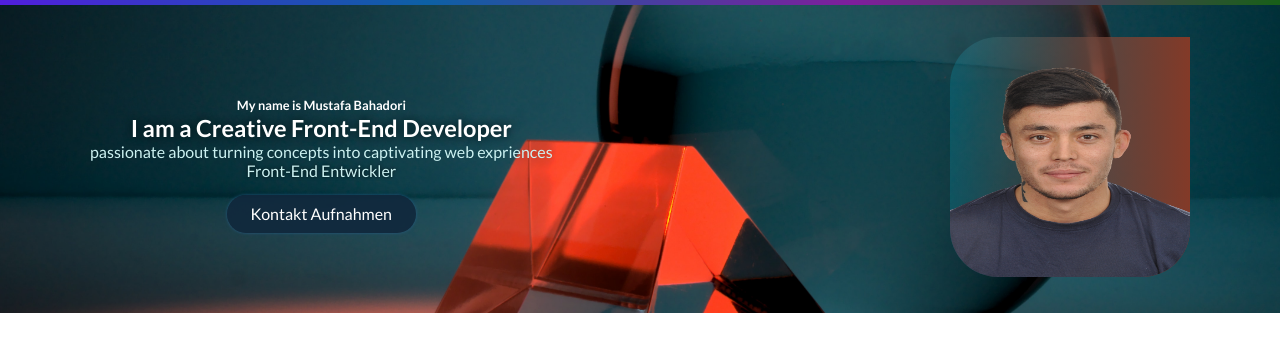
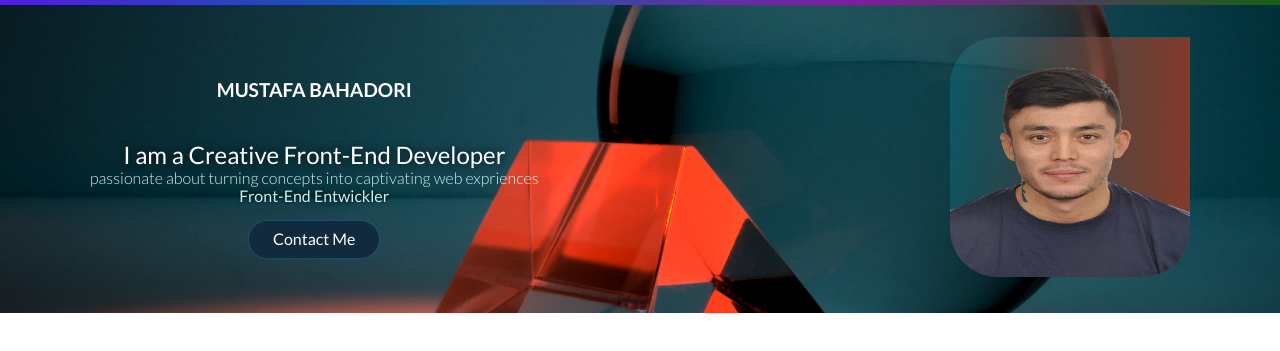
Before and after one commit to 0xClear/Portfolio, a plain HTML site: page index.html in a window 1280 px wide. Shown: the part 67-418 px from the top of the page. Drawn offline with Linux system fonts and the light colour scheme.

Commit message:
hero section v1.6.0

```diff
--- a/css/main.css
+++ b/css/main.css
@@ -113,30 +113,33 @@ html{
     display: block;
     background: linear-gradient(to left, #833a28, #08b1cf38);
     background-position: 50% 50%;
-    height: 8rem;
-    width: 8rem;
-    border-radius: 50%;
+    height: 10rem;
+    width: 10rem;
+    border-radius: 3rem 3rem 3rem 3rem;
     margin: 0px auto;
 }
 .header__me-name{
     color: var(--text-color);
     text-align: center;
-    margin-bottom: 0.1rem;
-    font-size: 0.8rem;
+    margin-bottom: 1.5rem;
+    font-size: 1.2rem;
+    text-transform: uppercase;
     font-weight: 600;
 }
 .header__me-doing{
     color: var(--text-color);
-    margin-top: 0px;
-    line-height: 1.8rem;
+    margin-top: 0rem;
+    padding-top: 1rem;
     margin-bottom: 0px;
-    font-size: 1.47rem;
+    font-size: 1.5rem;
+    font-weight: 400;
     text-shadow: 0 0 0.5rem #051113;
 }
 .header__info-txt{
     margin: 0px;
     text-align: left;
-    color: var(--sub-text-color)
+    color: var(--sub-text-color);
+    font-weight: 300;
 }
 .header__info{
     color: var(--sub-text-color);
@@ -199,9 +202,4 @@ html{
     .header__profile-img{
         max-width: 100%;
     }
-    .header__me{
-        text-align: left;
-        font-size: 2rem;
-    }
-
 }
--- a/index.html
+++ b/index.html
@@ -63,12 +63,12 @@
                     <img class="header__profile-img" src="./Assets/img/profile-img.png" alt="profile-img" >
                 </div>
                 <div class="header__info-container">
-                    <p class="header__me-name">My name is Mustafa Bahadori</p>
+                    <p class="header__me-name">Mustafa Bahadori</p>
                     <h1 class="header__me-doing ">I am a Creative Front-End Developer</h1>
                     <p class="header__info-txt"> passionate about turning concepts into captivating web expriences</p>
                     <p class="header__info ">Front-End Entwickler</p>
                     <div class="button__container ">
-                        <a class="button hero__button" href="#">Kontakt Aufnahmen</a>
+                        <a class="button hero__button" href="#">Contact Me</a>
                     </div>
                 </div>
             </div>
```
